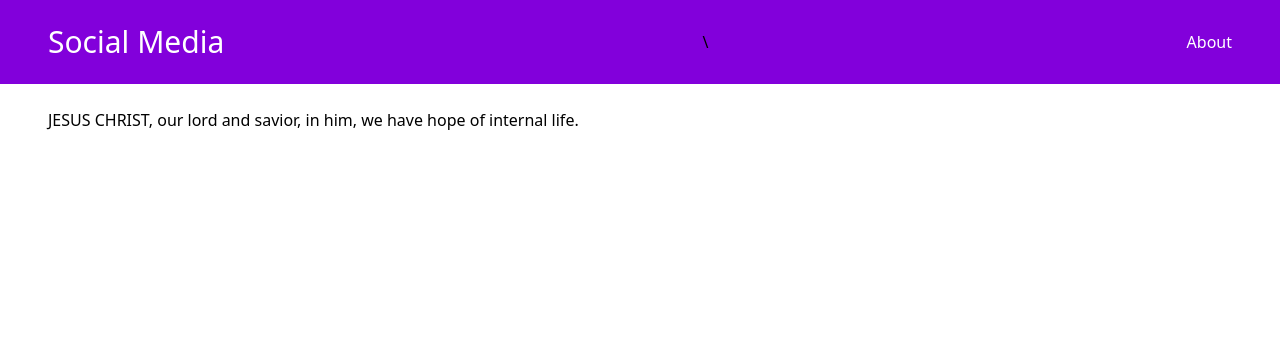
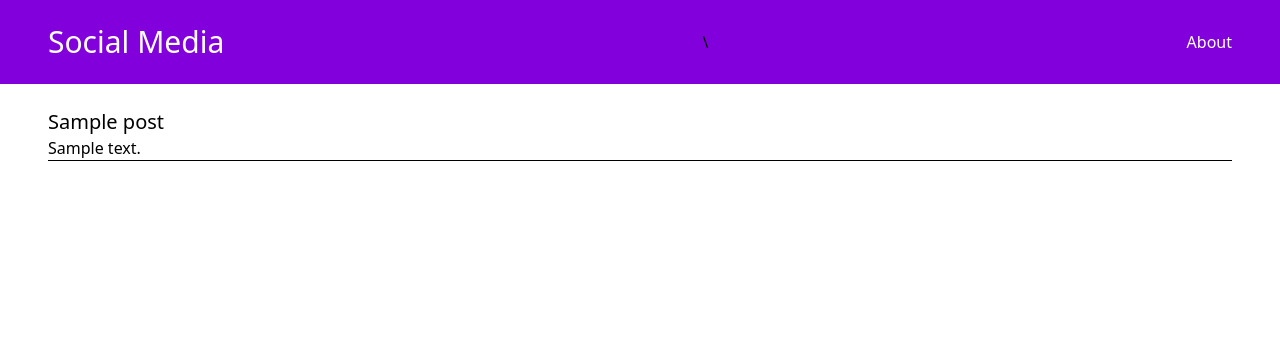
Before and after one commit to likana84/DJANGO-MEDIA, a Python web app: template media/blog/templates/blog/index.html in a window 1280 px wide. Shown: the top 344 px of the page. Run offline with Jinja, Linux system fonts and the light colour scheme; the template is opened without the code that fills it: most values are stand-ins (such as "Sample title", 1, 10 or a date in 2020).

Commit message:
created detail view,url, and html page

```diff
--- a/media/blog/templates/blog/index.html
+++ b/media/blog/templates/blog/index.html
@@ -1,8 +1,13 @@
-{% extends 'blog/base.html' %}%}
+{% extends 'blog/base.html' %}
 
 {%block title %}Welcome to my blog{% endblock %}
 
 {% block content %}
 
-JESUS CHRIST, our lord and savior, in him, we have hope of internal life.
+
+{% for post in posts %}
+    <h2 class="text-xl">{{ post.title }}</h2>
+    <p>{{ post.content }}</p>
+    <hr>
+    {% endfor %}
  {% endblock %}
--- a/media/blog/urls.py
+++ b/media/blog/urls.py
@@ -2,5 +2,6 @@ from django.urls import path # type: ignore
 from .import views
 
 urlpatterns = [
+    path('<slug:slug>/', views.post_detail, name='post_detail'),
     path('', views.index, name='index'),
 ]
```
Also changed, not shown: media/blog/templates/blog/detail.html (added, +10 -0 lines), media/blog/views.py (+8 -2 lines), media/db.sqlite3.
